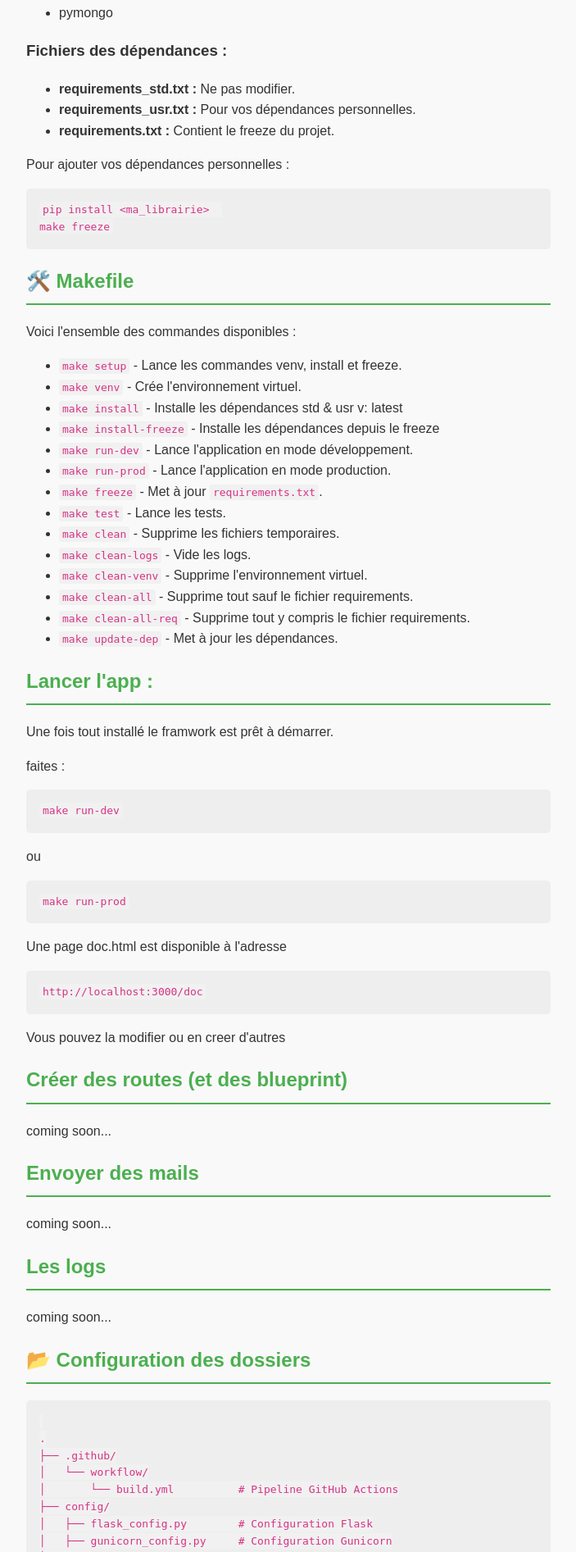
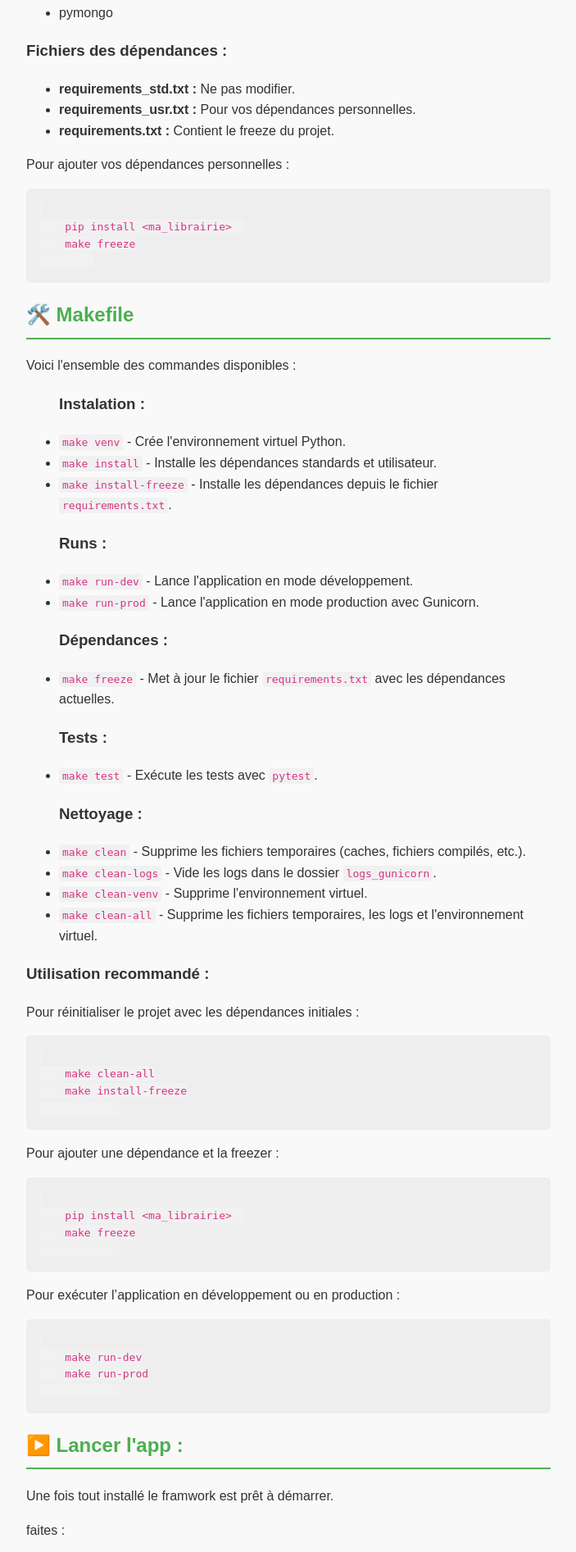
Before and after one commit to Jean-LouisB/ketco_fwk, a Flask app: page /doc in a window 1280 px wide. Shown: the part 1128-3021 px from the top of the page at 82% size, without its empty margins (288-991 px from the left). Run offline with Flask 3, Linux system fonts and the light colour scheme.

Commit message:
makefile simplifié

```diff
--- a/dep/requirements_std.txt
+++ b/dep/requirements_std.txt
@@ -1,5 +1,4 @@
 Flask
-Flask-Mail
 gunicorn
 mysqlclient
 python-dotenv
--- a/src/templates/doc.html
+++ b/src/templates/doc.html
@@ -5,6 +5,7 @@
     <meta name="viewport" content="width=device-width, initial-scale=1.0">
     <title>KetCo FWK Documentation</title>
     <link rel="stylesheet" href="{{ url_for('static', filename='css/styles.css') }}">
+    <link rel="stylesheet" href="../static/css/styles.css">
     <script src="{{ url_for('static', filename='js/script.js') }}" defer></script>
 </head>
 <body>
@@ -55,32 +56,51 @@
                 <li><strong>requirements.txt :</strong> Contient le freeze du projet.</li>
             </ul>
             <p>Pour ajouter vos dépendances personnelles :</p>
-            <pre><code>pip install &lt;ma_librairie&gt;
-make freeze</code></pre>
+            <pre><code>
+    pip install &lt;ma_librairie&gt;
+    make freeze
+        </code></pre>
         </section>
-
         <section id="makefile">
             <h2>🛠️ Makefile</h2>
             <p>Voici l'ensemble des commandes disponibles :</p>
             <ul>
-                <li><code>make setup</code> - Lance les commandes venv, install et freeze.</li>
-                <li><code>make venv</code> - Crée l'environnement virtuel.</li>
-                <li><code>make install</code> - Installe les dépendances std & usr v: latest</li>
-                <li><code>make install-freeze</code> - Installe les dépendances depuis le freeze</li>
+                <h3>Instalation : </h3>
+                <li><code>make venv</code> - Crée l'environnement virtuel Python.</li>
+                <li><code>make install</code> - Installe les dépendances standards et utilisateur.</li>
+                <li><code>make install-freeze</code> - Installe les dépendances depuis le fichier <code>requirements.txt</code>.</li>
+                <h3>Runs : </h3>
                 <li><code>make run-dev</code> - Lance l'application en mode développement.</li>
-                <li><code>make run-prod</code> - Lance l'application en mode production.</li>
-                <li><code>make freeze</code> - Met à jour <code>requirements.txt</code>.</li>
-                <li><code>make test</code> - Lance les tests.</li>
-                <li><code>make clean</code> - Supprime les fichiers temporaires.</li>
-                <li><code>make clean-logs</code> - Vide les logs.</li>
+                <li><code>make run-prod</code> - Lance l'application en mode production avec Gunicorn.</li>
+                <h3>Dépendances : </h3>
+                <li><code>make freeze</code> - Met à jour le fichier <code>requirements.txt</code> avec les dépendances actuelles.</li>
+                <h3>Tests : </h3>
+                <li><code>make test</code> - Exécute les tests avec <code>pytest</code>.</li>
+                <h3>Nettoyage : </h3>
+                <li><code>make clean</code> - Supprime les fichiers temporaires (caches, fichiers compilés, etc.).</li>
+                <li><code>make clean-logs</code> - Vide les logs dans le dossier <code>logs_gunicorn</code>.</li>
                 <li><code>make clean-venv</code> - Supprime l'environnement virtuel.</li>
-                <li><code>make clean-all</code> - Supprime tout sauf le fichier requirements.</li>
-                <li><code>make clean-all-req</code> - Supprime tout y compris le fichier requirements.</li>
-                <li><code>make update-dep</code> - Met à jour les dépendances.</li>
+                <li><code>make clean-all</code> - Supprime les fichiers temporaires, les logs et l'environnement virtuel.</li>
             </ul>
+            <h3>Utilisation recommandé : </h3>
+            <p>Pour réinitialiser le projet avec les dépendances initiales :</p>
+            <pre><code>
+    make clean-all
+    make install-freeze
+            </code></pre>
+            <p>Pour ajouter une dépendance et la freezer :</p>
+            <pre><code>
+    pip install &lt;ma_librairie&gt;
+    make freeze
+            </code></pre>
+            <p>Pour exécuter l’application en développement ou en production :</p>
+            <pre><code>
+    make run-dev
+    make run-prod
+            </code></pre>
         </section>
         <section>
-            <h2>Lancer l'app :</h2>
+            <h2>▶️ Lancer l'app :</h2>
             <p>Une fois tout installé le framwork est prêt à démarrer.</p>
             <p>faites :</p>
             <pre><code>make run-dev</code></pre>
@@ -89,9 +109,46 @@ make freeze</code></pre>
             <p>Une page doc.html est disponible à l'adresse <pre><code>http://localhost:3000/doc</code></pre></p>
             <p>Vous pouvez la modifier ou en creer d'autres</p>
         </section>
-        <section>
-            <h2>Créer des routes (et des blueprint)</h2>
-            <p>coming soon...</p>
+        <section id="routes">
+            <h2>🌐 Créer des routes (et des blueprints)</h2>
+            <p>Pour organiser vos routes dans le projet KetCo FWK, utilisez le système de <strong>blueprints</strong> fourni par Flask. Voici un guide rapide pour ajouter une nouvelle route :</p>
+
+            <h3>Étape 1 : Créer un fichier pour votre blueprint</h3>
+            <p>Dans le dossier <code>src/routes/</code>, créez un fichier, par exemple : <code>example_routes.py</code>.</p>
+            <pre><code>
+        from flask import Blueprint, jsonify
+
+        example = Blueprint('example', __name__)
+
+        @example.route('/example', methods=['GET'])
+        def example_route():
+            return jsonify({"message": "Ceci est un exemple de route!"})
+            </code></pre>
+
+            <h3>Étape 2 : Enregistrer le blueprint</h3>
+            <p>Dans le fichier <code>app.py</code>, enregistrez votre blueprint :</p>
+            <pre><code>
+        from flask import Flask
+        from src.routes.example_routes import example
+
+        app = Flask(__name__)
+
+        # Enregistrement du blueprint
+        app.register_blueprint(example, url_prefix='/api')
+            </code></pre>
+
+            <p>Cette configuration rend la route accessible via : <code>http://localhost:3000/api/example</code>.</p>
+
+            <h3>Étape 3 : Ajouter des routes supplémentaires</h3>
+            <p>Pour ajouter plus de routes dans le même fichier, répétez la méthode en utilisant <code>@example.route</code> avec les chemins et méthodes nécessaires.</p>
+
+            <h3>Conseils</h3>
+            <ul>
+                <li>Utilisez des blueprints pour regrouper des routes ayant des finalités similaires (par exemple, routes liées aux utilisateurs, aux produits, etc.).</li>
+                <li>Privilégiez des noms explicites pour vos blueprints et vos fichiers pour une meilleure lisibilité.</li>
+                <li>Évitez de tout mettre dans <code>app.py</code> pour garder le projet modulaire et maintenable.</li>
+            </ul>
+        </section>
 
         </section>
         <section>
```
Also changed, not shown: README.MD, 1 other file.
